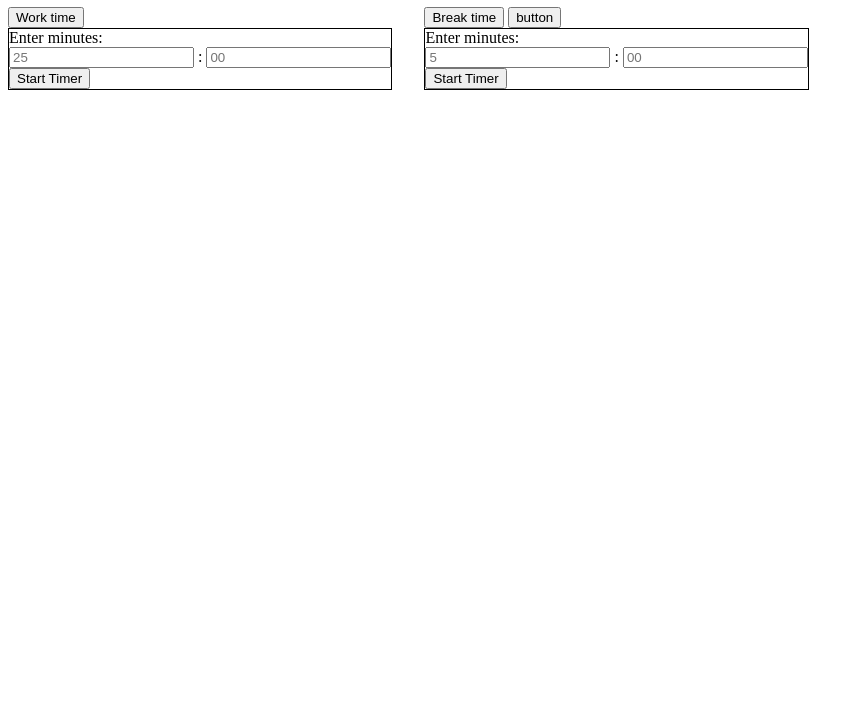
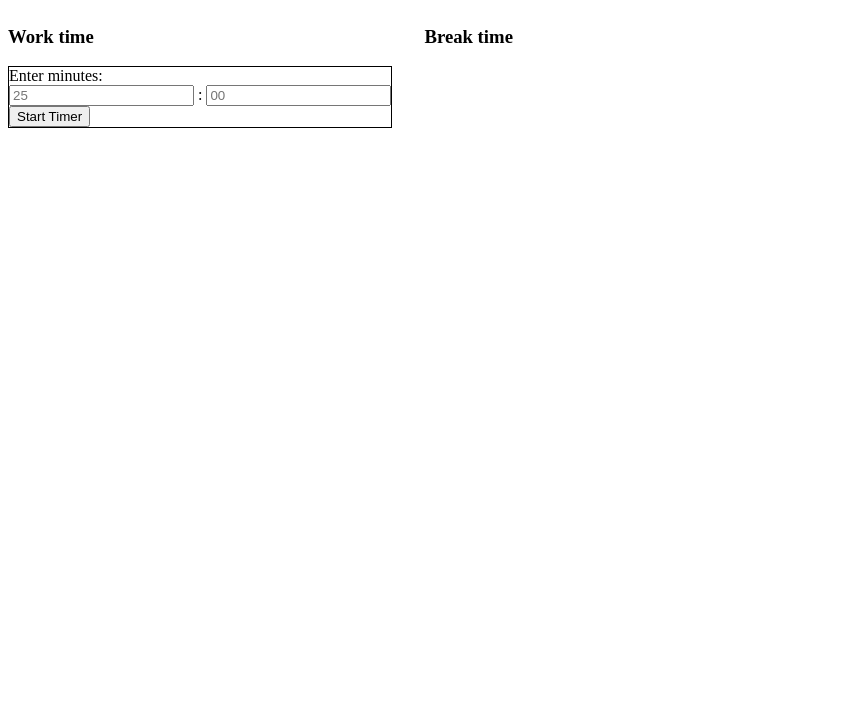
Before and after one commit to kmitova/pomodoro-timer, a plain HTML site: page index.html in a window 1280 px wide. Shown: the part 73-800 px from the top of the page, without its empty margins (0-864 px from the left). Drawn offline with Linux system fonts and the light colour scheme.

Commit message:
switching between tabs functionality fix

```diff
--- a/index.html
+++ b/index.html
@@ -15,7 +15,7 @@
     <h1>Pomodoro Timer</h1>
     <main class="container">
       <div class="work-container">
-        <button id="work-time-title">Work time</button>
+        <h3 id="work-time-title">Work time</h3>
         <div class="work-timer">
           <!-- <div class="set-time">
             <label for="time">Enter minutes:</label>
@@ -40,8 +40,8 @@
       </div>
 
       <div class="break-container">
-        <button id="break-time-title">Break time</button>
-        <button id="btn">button</button>
+        <h3 id="break-time-title">Break time</h3>
+        <!-- <button id="btn">button</button> -->
         <div class="break-timer">
           <!-- <div class="set-time">
             <label for="time">Enter minutes:</label>
--- a/scripts/app.js
+++ b/scripts/app.js
@@ -6,34 +6,25 @@ const breakSectionDisplay = document.getElementById("break-time-title");
 const workTimer = document.querySelector(".work-timer");
 const breakTimer = document.querySelector(".break-timer");
 
-// window.onload = () => {
-//   loadWorkTimer();
-// };
+window.onload = () => {
+  loadWorkTimer();
+};
 
-// document.querySelector("h1").addEventListener("click", console.log("hi"));
-// workSectionDisplay.addEventListener("click", console.log("new test"));
+workSectionDisplay.addEventListener("click", loadWorkTimer);
 
-// workSectionDisplay.addEventListener("click", console.log("work"));
+breakSectionDisplay.addEventListener("click", loadBreakTimer);
 
-// breakSectionDisplay.addEventListener("click", console.log("break"));
+function loadWorkTimer() {
+  new WorkTimer(document.querySelector(".work-timer"));
+  workTimer.style.display = "block";
+  breakTimer.style.display = "none";
+}
 
-// function loadWorkTimer() {
-//   new WorkTimer(document.querySelector(".work-timer"));
-//   workTimer.style.display = "block";
-//   breakTimer.style.display = "none";
-// }
-
-// function loadBreakTimer() {
-//   new BreakTimer(document.querySelector(".break-timer"));
-//   breakTimer.style.display = "block";
-//   workTimer.style.display = "none";
-// }
+function loadBreakTimer() {
+  new BreakTimer(document.querySelector(".break-timer"));
+  breakTimer.style.display = "block";
+  workTimer.style.display = "none";
+}
 
 new WorkTimer(document.querySelector(".work-timer"));
 new BreakTimer(document.querySelector(".break-timer"));
-
-const button = document.getElementById("btn");
-
-button.addEventListener("click", (event) => {
-  console.log("clicked");
-});
```
